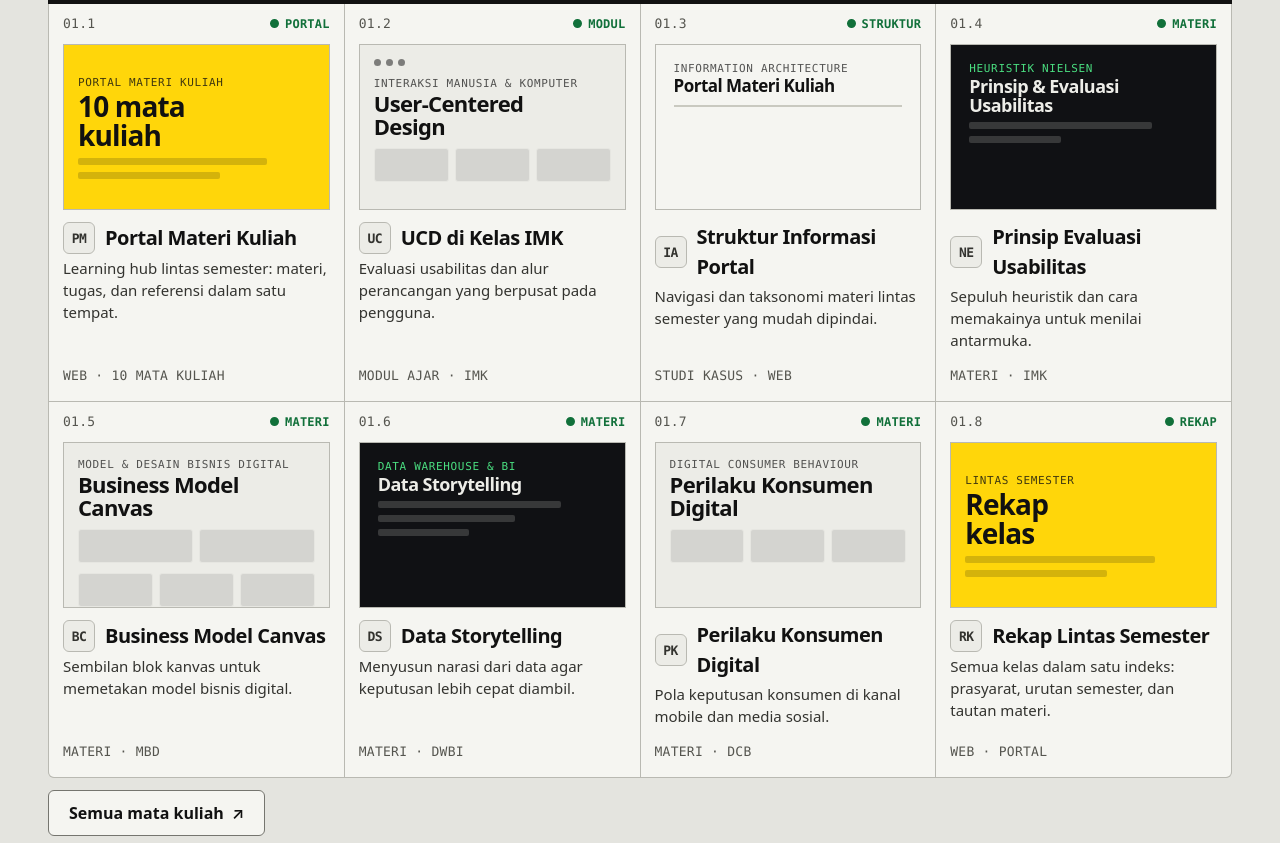
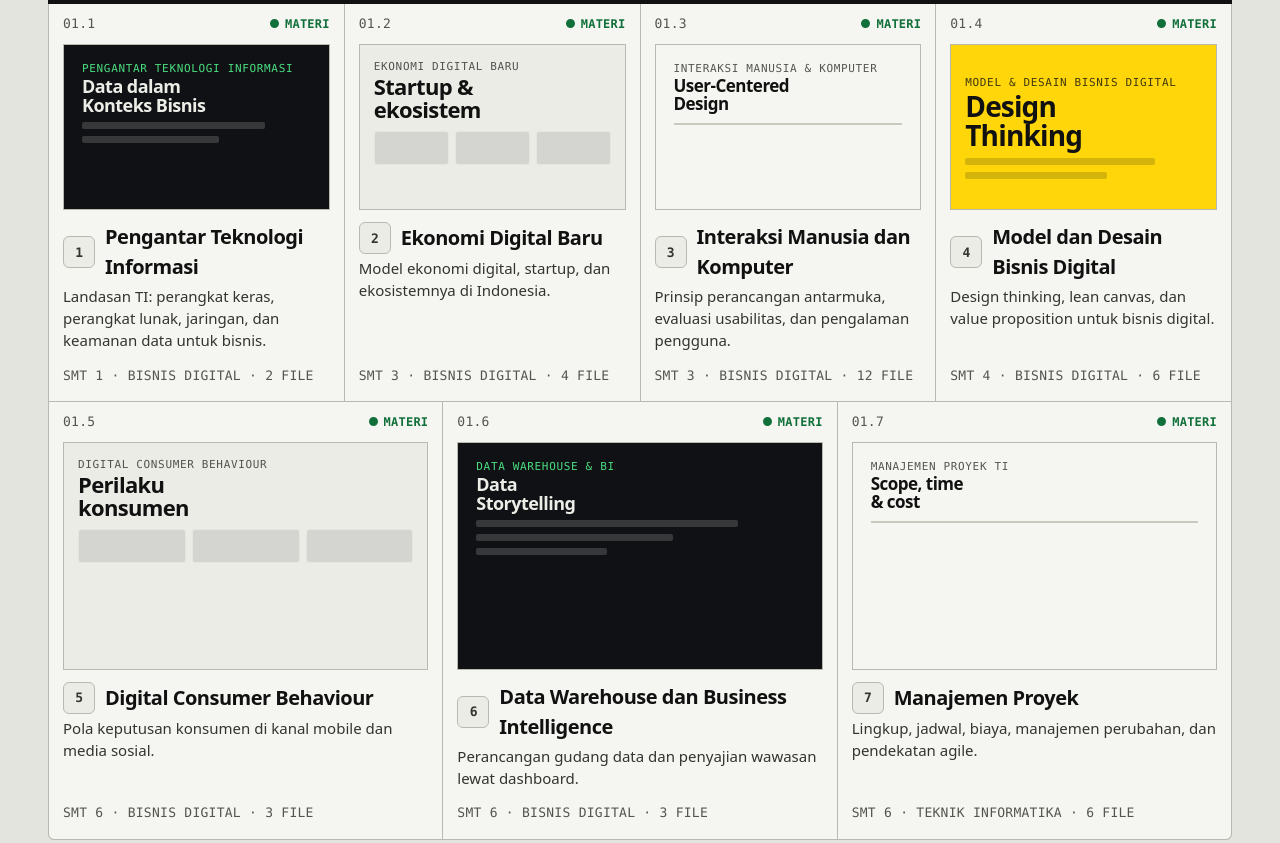
Before and after one commit to andikachandra23/andikachandra23, a plain HTML site: page index-new.html in a window 1280 px wide. Shown: the part 726-1569 px from the top of the page. Drawn offline with Linux system fonts and the light colour scheme; a web font is replaced by a local one.

Commit message:
Update index-new.html

```diff
--- a/index-new.html
+++ b/index-new.html
@@ -878,18 +878,23 @@
   @media (min-width: 1024px) {
     .cards.g3 { grid-template-columns: repeat(3, minmax(0, 1fr)); }
     .cards.g4 { grid-template-columns: repeat(4, minmax(0, 1fr)); }
+    /* 7 kartu di 4 kolom: 4 kartu atas (3/12 tiap) + 3 kartu bawah (4/12 tiap) */
+    .cards.g4:has(> :nth-child(7):last-child) { grid-template-columns: repeat(12, minmax(0, 1fr)); }
+    .cards.g4:has(> :nth-child(7):last-child) > :nth-child(-n + 4) { grid-column: span 3; }
+    .cards.g4:has(> :nth-child(7):last-child) > :nth-child(n + 5) { grid-column: span 4; }
     .hero-copy { padding-inline: 36px; }
     .sec-bar { padding: 16px 20px; }
     .sec-bar h2 { font-size: 1.75rem; }
   }
 
   /* Header sempit: rapatkan nav supaya tombol tema tetap terlihat */
-  @media (max-width: 480px) {
-    .wordmark { font-size: 1rem; }
+  @media (max-width: 520px) {
+    .site-header { gap: 4px; }
+    .wordmark { font-size: .9375rem; letter-spacing: -.03em; }
     .head-nav { gap: 0; }
-    .head-link { padding-inline: 8px; font-size: .875rem; }
-    .icon-btn { width: 40px; }
-    .theme-btn { min-width: 40px; padding-inline: 9px; font-size: .75rem; }
+    .head-link { padding-inline: 6px; font-size: .8125rem; }
+    .icon-btn { width: 36px; height: 40px; }
+    .theme-btn { min-width: 38px; min-height: 40px; padding-inline: 7px; font-size: .6875rem; }
   }
 
   @media (prefers-reduced-motion: reduce) {
@@ -965,138 +970,113 @@
         <span class="sec-sub">Mata kuliah</span>
       </div>
       <div class="rack cards g4">
-        <a class="proj" href="daftar-mata-kuliah.html">
-          <div class="proj-top"><span class="label">01.1</span><span class="status live">Portal</span></div>
-          <div class="thumb thumb-amber" aria-hidden="true">
+        <a class="proj" href="pti/materi-1/index.html">
+          <div class="proj-top"><span class="label">01.1</span><span class="status live">Materi</span></div>
+          <div class="thumb thumb-dark" aria-hidden="true">
             <div class="thumb-inner">
-              <div class="thumb-kicker">Portal materi kuliah</div>
-              <div class="thumb-title">10 mata<br>kuliah</div>
+              <div class="thumb-kicker">Pengantar Teknologi Informasi</div>
+              <div class="thumb-title">Data dalam<br>Konteks Bisnis</div>
               <span class="thumb-line w80"></span>
               <span class="thumb-line w60"></span>
             </div>
           </div>
           <div class="proj-body">
-            <div class="proj-name"><span class="monogram" aria-hidden="true">PM</span><span>Portal Materi Kuliah</span></div>
-            <p class="proj-tag">Learning hub lintas semester: materi, tugas, dan referensi dalam satu tempat.</p>
-            <p class="proj-plat label">Web · 10 mata kuliah</p>
+            <div class="proj-name"><span class="monogram" aria-hidden="true">1</span><span>Pengantar Teknologi Informasi</span></div>
+            <p class="proj-tag">Landasan TI: perangkat keras, perangkat lunak, jaringan, dan keamanan data untuk bisnis.</p>
+            <p class="proj-plat label">Smt 1 · Bisnis Digital · 2 file</p>
           </div>
         </a>
-
-        <a class="proj" href="imk/materi-1/index.html">
-          <div class="proj-top"><span class="label">01.2</span><span class="status live">Modul</span></div>
+        <a class="proj" href="edb/materi/materi-1/index.html">
+          <div class="proj-top"><span class="label">01.2</span><span class="status live">Materi</span></div>
           <div class="thumb thumb-ui" aria-hidden="true">
             <div class="thumb-inner">
-              <div class="bar"><s></s><s></s><s></s></div>
-              <div class="thumb-kicker">Interaksi Manusia &amp; Komputer</div>
-              <div class="thumb-title">User-Centered<br>Design</div>
+              <div class="thumb-kicker">Ekonomi Digital Baru</div>
+              <div class="thumb-title">Startup &amp;<br>ekosistem</div>
               <div class="row"><span class="pip"></span><span class="pip"></span><span class="pip"></span></div>
             </div>
           </div>
           <div class="proj-body">
-            <div class="proj-name"><span class="monogram" aria-hidden="true">UC</span><span>UCD di Kelas IMK</span></div>
-            <p class="proj-tag">Evaluasi usabilitas dan alur perancangan yang berpusat pada pengguna.</p>
-            <p class="proj-plat label">Modul ajar · IMK</p>
+            <div class="proj-name"><span class="monogram" aria-hidden="true">2</span><span>Ekonomi Digital Baru</span></div>
+            <p class="proj-tag">Model ekonomi digital, startup, dan ekosistemnya di Indonesia.</p>
+            <p class="proj-plat label">Smt 3 · Bisnis Digital · 4 file</p>
           </div>
         </a>
-
-        <a class="proj" href="daftar-mata-kuliah.html">
-          <div class="proj-top"><span class="label">01.3</span><span class="status live">Struktur</span></div>
+        <a class="proj" href="imk/materi-1/index.html">
+          <div class="proj-top"><span class="label">01.3</span><span class="status live">Materi</span></div>
           <div class="thumb thumb-doc" aria-hidden="true">
             <div class="thumb-inner">
-              <div class="thumb-kicker">Information architecture</div>
-              <div class="thumb-title">Portal Materi Kuliah</div>
+              <div class="thumb-kicker">Interaksi Manusia &amp; Komputer</div>
+              <div class="thumb-title">User-Centered<br>Design</div>
               <div class="paper"></div>
             </div>
           </div>
           <div class="proj-body">
-            <div class="proj-name"><span class="monogram" aria-hidden="true">IA</span><span>Struktur Informasi Portal</span></div>
-            <p class="proj-tag">Navigasi dan taksonomi materi lintas semester yang mudah dipindai.</p>
-            <p class="proj-plat label">Studi kasus · Web</p>
+            <div class="proj-name"><span class="monogram" aria-hidden="true">3</span><span>Interaksi Manusia dan Komputer</span></div>
+            <p class="proj-tag">Prinsip perancangan antarmuka, evaluasi usabilitas, dan pengalaman pengguna.</p>
+            <p class="proj-plat label">Smt 3 · Bisnis Digital · 12 file</p>
           </div>
         </a>
-
-        <a class="proj" href="imk/materi-1/index.html">
+        <a class="proj" href="mbd/index.html">
           <div class="proj-top"><span class="label">01.4</span><span class="status live">Materi</span></div>
-          <div class="thumb thumb-dark" aria-hidden="true">
+          <div class="thumb thumb-amber" aria-hidden="true">
             <div class="thumb-inner">
-              <div class="thumb-kicker">Heuristik Nielsen</div>
-              <div class="thumb-title">Prinsip &amp; Evaluasi Usabilitas</div>
+              <div class="thumb-kicker">Model &amp; desain bisnis digital</div>
+              <div class="thumb-title">Design<br>Thinking</div>
               <span class="thumb-line w80"></span>
-              <span class="thumb-line w40"></span>
+              <span class="thumb-line w60"></span>
             </div>
           </div>
           <div class="proj-body">
-            <div class="proj-name"><span class="monogram" aria-hidden="true">NE</span><span>Prinsip Evaluasi Usabilitas</span></div>
-            <p class="proj-tag">Sepuluh heuristik dan cara memakainya untuk menilai antarmuka.</p>
-            <p class="proj-plat label">Materi · IMK</p>
+            <div class="proj-name"><span class="monogram" aria-hidden="true">4</span><span>Model dan Desain Bisnis Digital</span></div>
+            <p class="proj-tag">Design thinking, lean canvas, dan value proposition untuk bisnis digital.</p>
+            <p class="proj-plat label">Smt 4 · Bisnis Digital · 6 file</p>
           </div>
         </a>
-
-        <a class="proj" href="mbd/index.html">
+        <a class="proj" href="dcb/mobile-consumer/index.html">
           <div class="proj-top"><span class="label">01.5</span><span class="status live">Materi</span></div>
           <div class="thumb thumb-ui" aria-hidden="true">
             <div class="thumb-inner">
-              <div class="thumb-kicker">Model &amp; desain bisnis digital</div>
-              <div class="thumb-title">Business Model Canvas</div>
-              <div class="row"><span class="pip"></span><span class="pip"></span></div>
+              <div class="thumb-kicker">Digital Consumer Behaviour</div>
+              <div class="thumb-title">Perilaku<br>konsumen</div>
               <div class="row"><span class="pip"></span><span class="pip"></span><span class="pip"></span></div>
             </div>
           </div>
           <div class="proj-body">
-            <div class="proj-name"><span class="monogram" aria-hidden="true">BC</span><span>Business Model Canvas</span></div>
-            <p class="proj-tag">Sembilan blok kanvas untuk memetakan model bisnis digital.</p>
-            <p class="proj-plat label">Materi · MBD</p>
+            <div class="proj-name"><span class="monogram" aria-hidden="true">5</span><span>Digital Consumer Behaviour</span></div>
+            <p class="proj-tag">Pola keputusan konsumen di kanal mobile dan media sosial.</p>
+            <p class="proj-plat label">Smt 6 · Bisnis Digital · 3 file</p>
           </div>
         </a>
-
         <a class="proj" href="dwbi/data-storytelling.html">
           <div class="proj-top"><span class="label">01.6</span><span class="status live">Materi</span></div>
           <div class="thumb thumb-dark" aria-hidden="true">
             <div class="thumb-inner">
               <div class="thumb-kicker">Data warehouse &amp; BI</div>
-              <div class="thumb-title">Data Storytelling</div>
+              <div class="thumb-title">Data<br>Storytelling</div>
               <span class="thumb-line w80"></span>
               <span class="thumb-line w60"></span>
               <span class="thumb-line w40"></span>
             </div>
           </div>
           <div class="proj-body">
-            <div class="proj-name"><span class="monogram" aria-hidden="true">DS</span><span>Data Storytelling</span></div>
-            <p class="proj-tag">Menyusun narasi dari data agar keputusan lebih cepat diambil.</p>
-            <p class="proj-plat label">Materi · DWBI</p>
+            <div class="proj-name"><span class="monogram" aria-hidden="true">6</span><span>Data Warehouse dan Business Intelligence</span></div>
+            <p class="proj-tag">Perancangan gudang data dan penyajian wawasan lewat dashboard.</p>
+            <p class="proj-plat label">Smt 6 · Bisnis Digital · 3 file</p>
           </div>
         </a>
-
-        <a class="proj" href="dcb/mobile-consumer/index.html">
+        <a class="proj" href="manpro/scope/index.html">
           <div class="proj-top"><span class="label">01.7</span><span class="status live">Materi</span></div>
-          <div class="thumb thumb-ui" aria-hidden="true">
+          <div class="thumb thumb-doc" aria-hidden="true">
             <div class="thumb-inner">
-              <div class="thumb-kicker">Digital consumer behaviour</div>
-              <div class="thumb-title">Perilaku Konsumen Digital</div>
-              <div class="row"><span class="pip"></span><span class="pip"></span><span class="pip"></span></div>
+              <div class="thumb-kicker">Manajemen proyek TI</div>
+              <div class="thumb-title">Scope, time<br>&amp; cost</div>
+              <div class="paper"></div>
             </div>
           </div>
           <div class="proj-body">
-            <div class="proj-name"><span class="monogram" aria-hidden="true">PK</span><span>Perilaku Konsumen Digital</span></div>
-            <p class="proj-tag">Pola keputusan konsumen di kanal mobile dan media sosial.</p>
-            <p class="proj-plat label">Materi · DCB</p>
-          </div>
-        </a>
-
-        <a class="proj" href="daftar-mata-kuliah.html">
-          <div class="proj-top"><span class="label">01.8</span><span class="status live">Rekap</span></div>
-          <div class="thumb thumb-amber" aria-hidden="true">
-            <div class="thumb-inner">
-              <div class="thumb-kicker">Lintas semester</div>
-              <div class="thumb-title">Rekap<br>kelas</div>
-              <span class="thumb-line w80"></span>
-              <span class="thumb-line w60"></span>
-            </div>
-          </div>
-          <div class="proj-body">
-            <div class="proj-name"><span class="monogram" aria-hidden="true">RK</span><span>Rekap Lintas Semester</span></div>
-            <p class="proj-tag">Semua kelas dalam satu indeks: prasyarat, urutan semester, dan tautan materi.</p>
-            <p class="proj-plat label">Web · Portal</p>
+            <div class="proj-name"><span class="monogram" aria-hidden="true">7</span><span>Manajemen Proyek</span></div>
+            <p class="proj-tag">Lingkup, jadwal, biaya, manajemen perubahan, dan pendekatan agile.</p>
+            <p class="proj-plat label">Smt 6 · Teknik Informatika · 6 file</p>
           </div>
         </a>
       </div>
```
